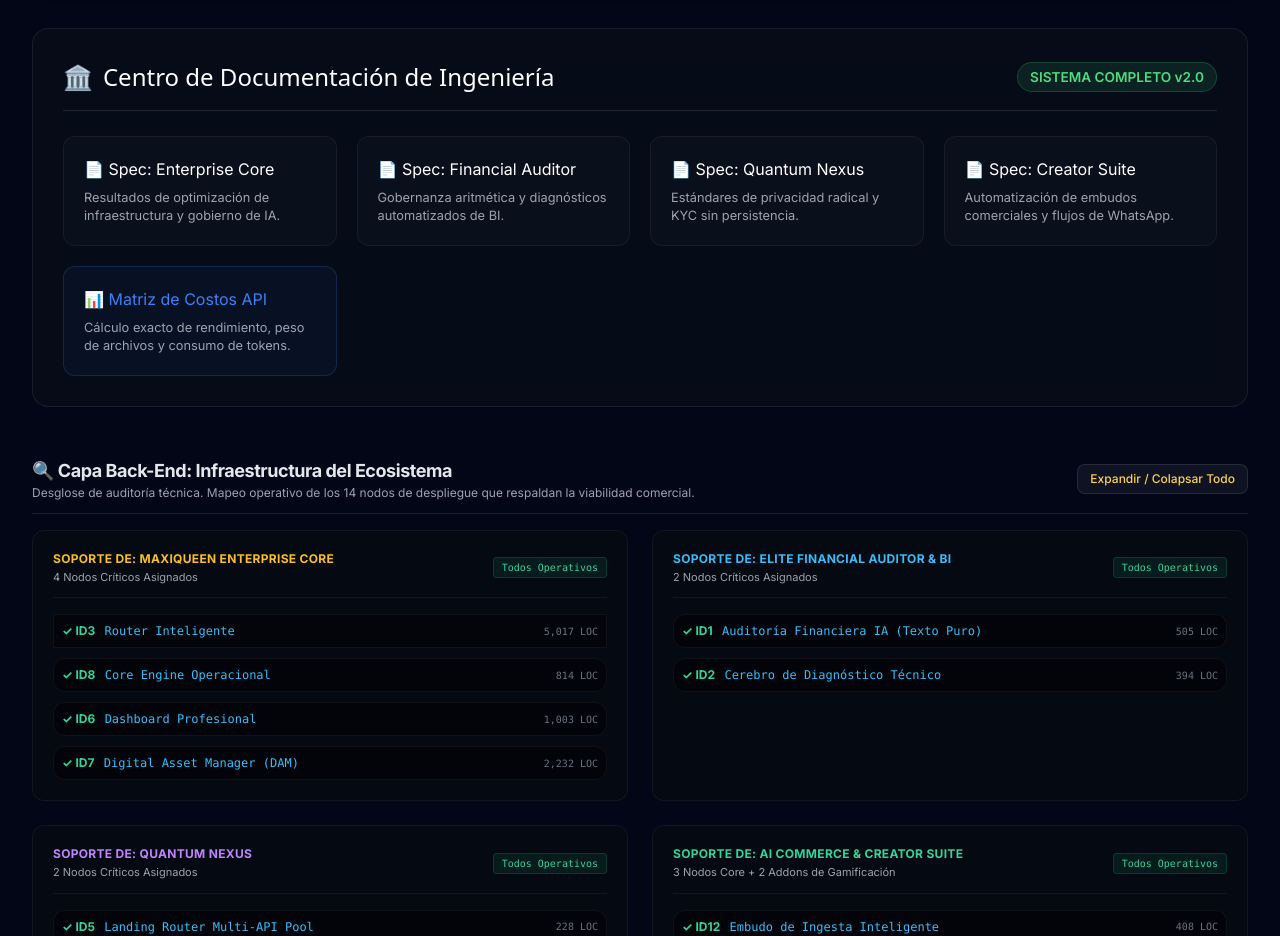
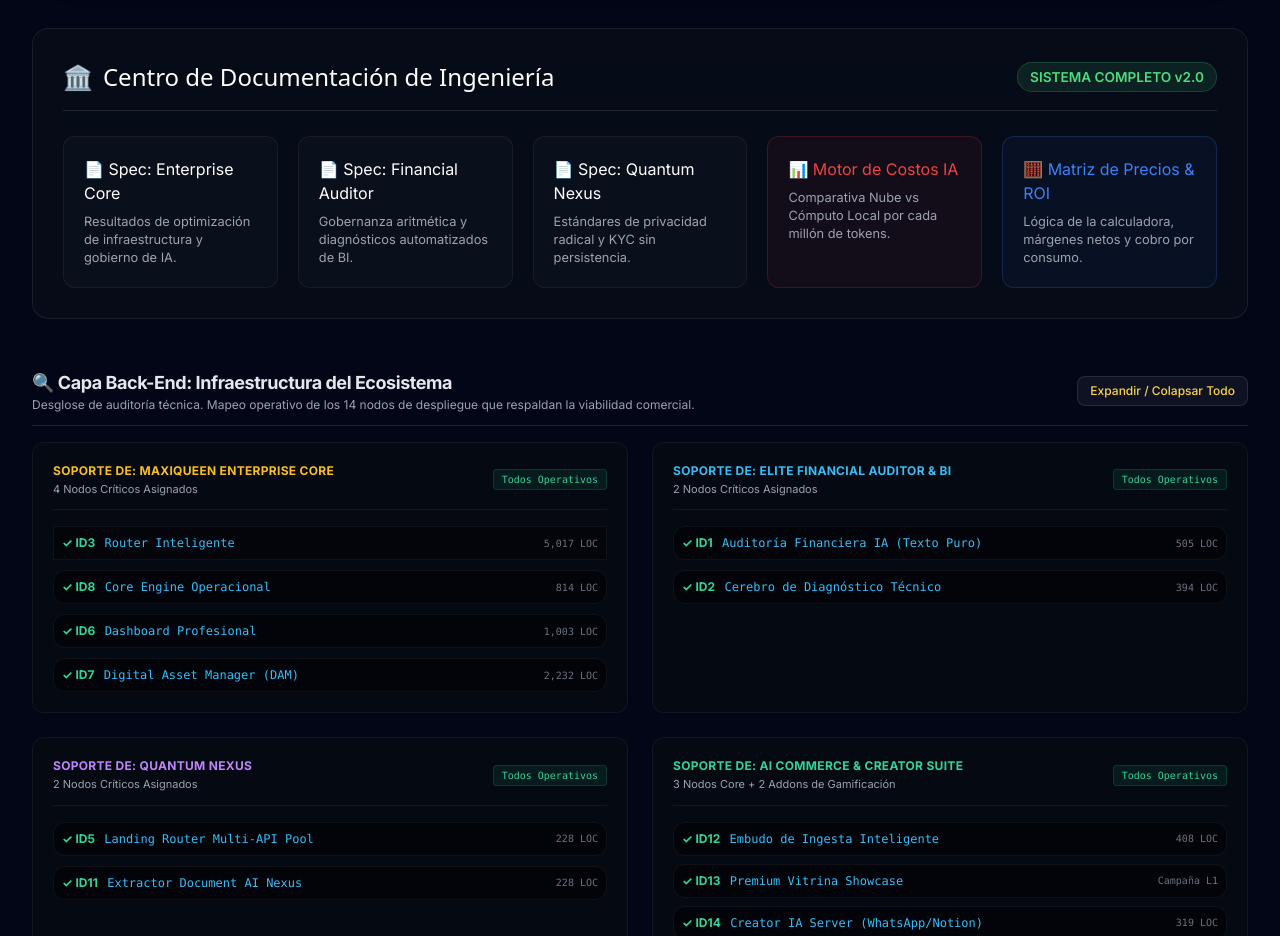
Before and after one commit to maxiqueen-os/Mapa_Productos_MQ, a plain HTML site: page index.html in a window 1280 px wide. Shown: the part 1040-1976 px from the top of the page. Drawn offline with nearby package versions, Linux system fonts and the light colour scheme.

Commit message:
feat: Despliegue 26 - Implementar Motor de Costos de Infraestructura y Blueprint de Precios por Consumo

```diff
--- a/index.html
+++ b/index.html
@@ -248,7 +248,7 @@
         </span>
     </div>
 
-    <div style="display: grid; grid-template-columns: repeat(auto-fit, minmax(220px, 1fr)); gap: 20px;">
+    <div style="display: grid; grid-template-columns: repeat(auto-fit, minmax(200px, 1fr)); gap: 20px;">
 
         <a href="specs/producto-01.md" target="_blank" style="text-decoration: none; display: block; padding: 20px; background: rgba(255,255,255,0.02); border: 1px solid rgba(255,255,255,0.05); border-radius: 12px; transition: 0.3s; cursor: pointer;">
             <h4 style="color: #ffffff; margin: 0 0 8px 0; font-size: 1rem;">📄 Spec: Enterprise Core</h4>
@@ -265,14 +265,14 @@
             <p style="color: #9ca3af; margin: 0; font-size: 0.8rem; line-height: 1.4;">Estándares de privacidad radical y KYC sin persistencia.</p>
         </a>
 
-        <a href="specs/producto-04.md" target="_blank" style="text-decoration: none; display: block; padding: 20px; background: rgba(255,255,255,0.02); border: 1px solid rgba(255,255,255,0.05); border-radius: 12px; transition: 0.3s; cursor: pointer;">
-            <h4 style="color: #ffffff; margin: 0 0 8px 0; font-size: 1rem;">📄 Spec: Creator Suite</h4>
-            <p style="color: #9ca3af; margin: 0; font-size: 0.8rem; line-height: 1.4;">Automatización de embudos comerciales y flujos de WhatsApp.</p>
+        <a href="specs/costos-api.md" target="_blank" style="text-decoration: none; display: block; padding: 20px; background: rgba(239, 68, 68, 0.05); border: 1px solid rgba(239, 68, 68, 0.2); border-radius: 12px; transition: 0.3s; cursor: pointer;">
+            <h4 style="color: #ef4444; margin: 0 0 8px 0; font-size: 1rem;">📊 Motor de Costos IA</h4>
+            <p style="color: #9ca3af; margin: 0; font-size: 0.8rem; line-height: 1.4;">Comparativa Nube vs Cómputo Local por cada millón de tokens.</p>
         </a>
 
-        <a href="specs/costos-api.md" target="_blank" style="text-decoration: none; display: block; padding: 20px; background: rgba(59, 130, 246, 0.05); border: 1px solid rgba(59, 130, 246, 0.2); border-radius: 12px; transition: 0.3s; cursor: pointer;">
-            <h4 style="color: #3b82f6; margin: 0 0 8px 0; font-size: 1rem;">📊 Matriz de Costos API</h4>
-            <p style="color: #9ca3af; margin: 0; font-size: 0.8rem; line-height: 1.4;">Cálculo exacto de rendimiento, peso de archivos y consumo de tokens.</p>
+        <a href="specs/estructura-precios.md" target="_blank" style="text-decoration: none; display: block; padding: 20px; background: rgba(59, 130, 246, 0.05); border: 1px solid rgba(59, 130, 246, 0.2); border-radius: 12px; transition: 0.3s; cursor: pointer;">
+            <h4 style="color: #3b82f6; margin: 0 0 8px 0; font-size: 1rem;">🧮 Matriz de Precios & ROI</h4>
+            <p style="color: #9ca3af; margin: 0; font-size: 0.8rem; line-height: 1.4;">Lógica de la calculadora, márgenes netos y cobro por consumo.</p>
         </a>
 
     </div>
```
Also changed, not shown: 2 other files.
